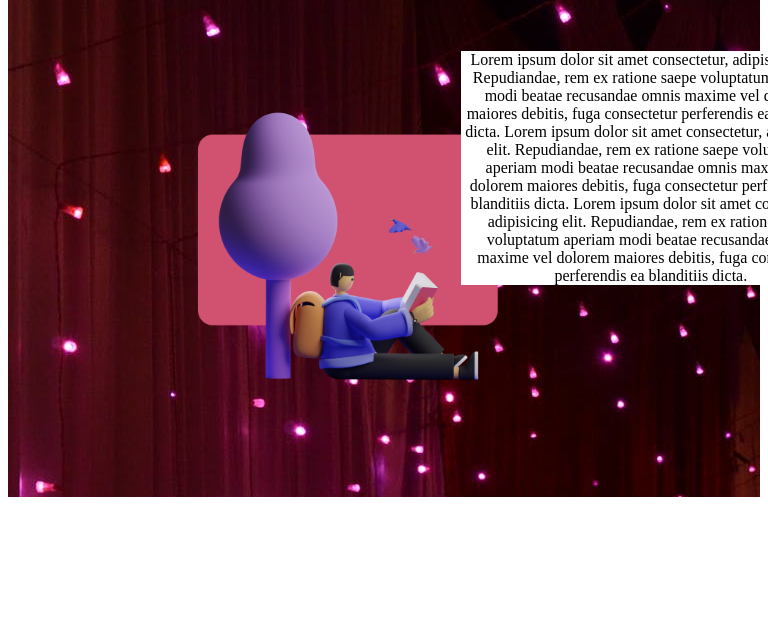
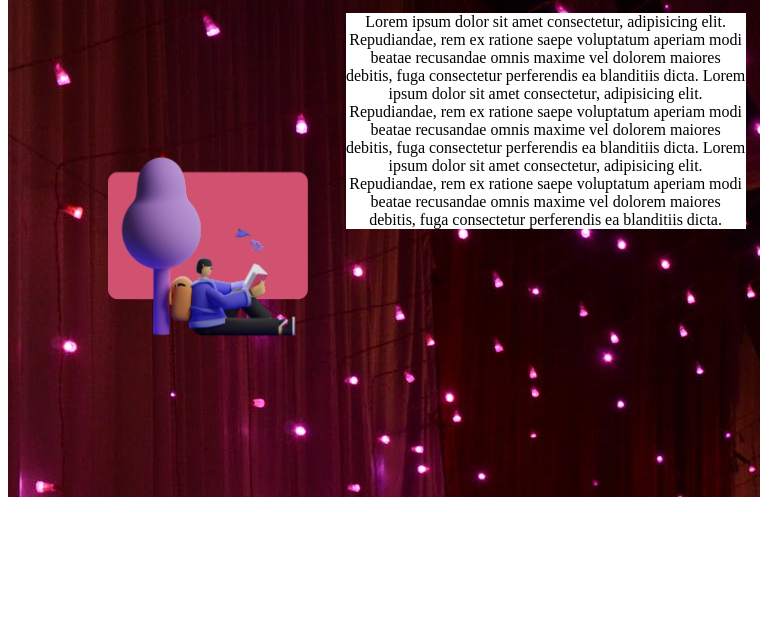
Before and after one commit to BobbaSet/Brief5_Simplon1, a website built with Parcel: page accueil.html in a window 768 px wide. Shown: the part 115-759 px from the top of the page. Built offline with nearby package versions, Linux system fonts and the light colour scheme.

Commit message:
responsive header tablette

```diff
--- a/Sass/layouts/_header.scss
+++ b/Sass/layouts/_header.scss
@@ -21,12 +21,34 @@
         margin-top: 100px;
     }
 
+@media (min-width: 500px) and (max-width: 890px){
+    .header_flex{
+        background-image: url(../ressources/img_3.jpg);
+        height: 500px;
 
+        p{
+            position: absolute;
+            z-index: 1;
+            background-color: white;
+            text-align: center;
+            width: 400px;
+            max-width: 500px;
+            left: 45%;
+            bottom: 55%;
+        }
+    }
+
+    #illustration{
+            width: 200px;
+            height: 200px;
+            margin-left: 100px;
+            margin-top: 150px;
+        }
+}
 @media (min-width: 320px) and (max-width: 500px){
     .header_flex{
         background-image: url(../ressources/img_3.jpg);
         height: 500px;
-        display:flex;
 
         p{
             position: absolute;
```
Also changed, not shown: Sass/main.css.
